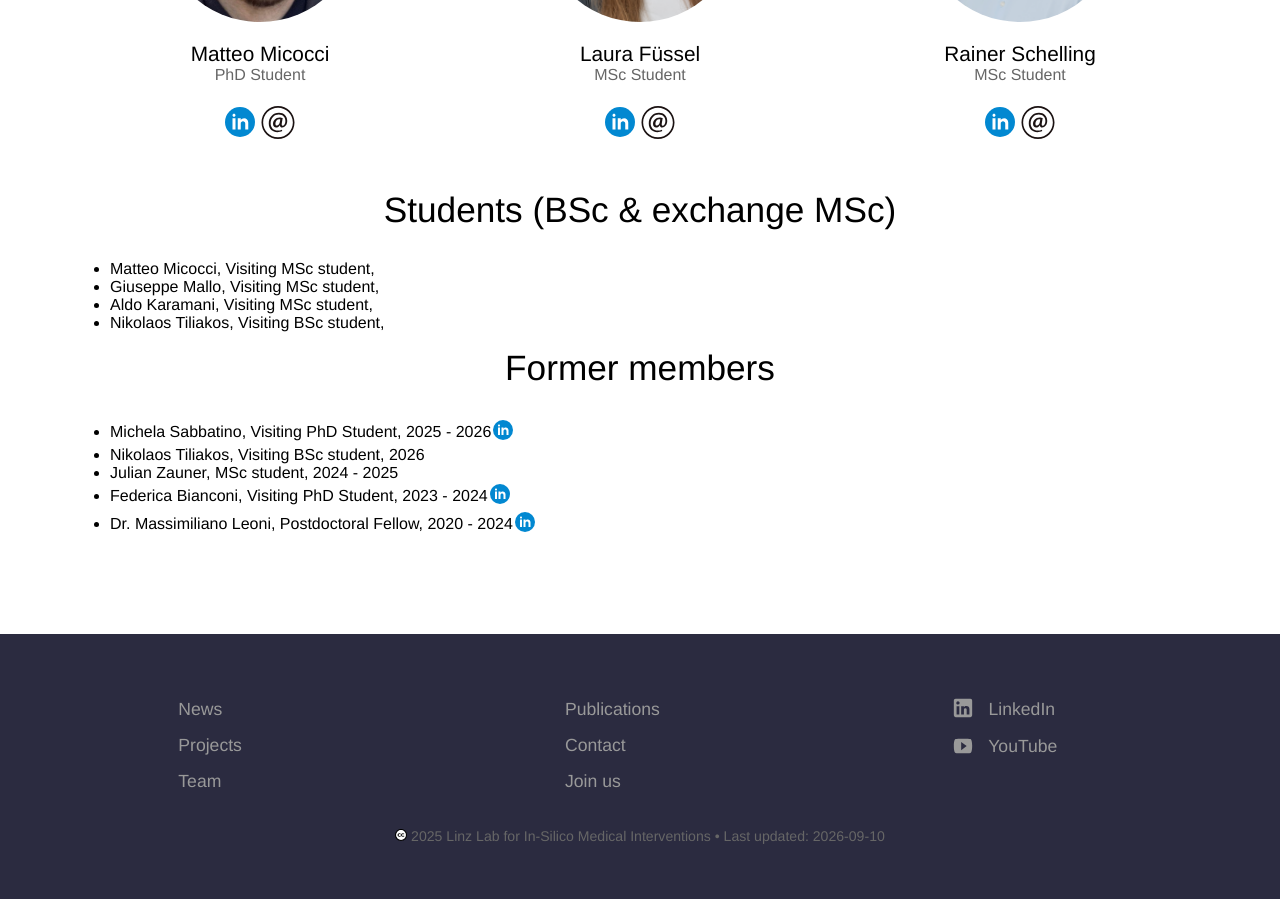
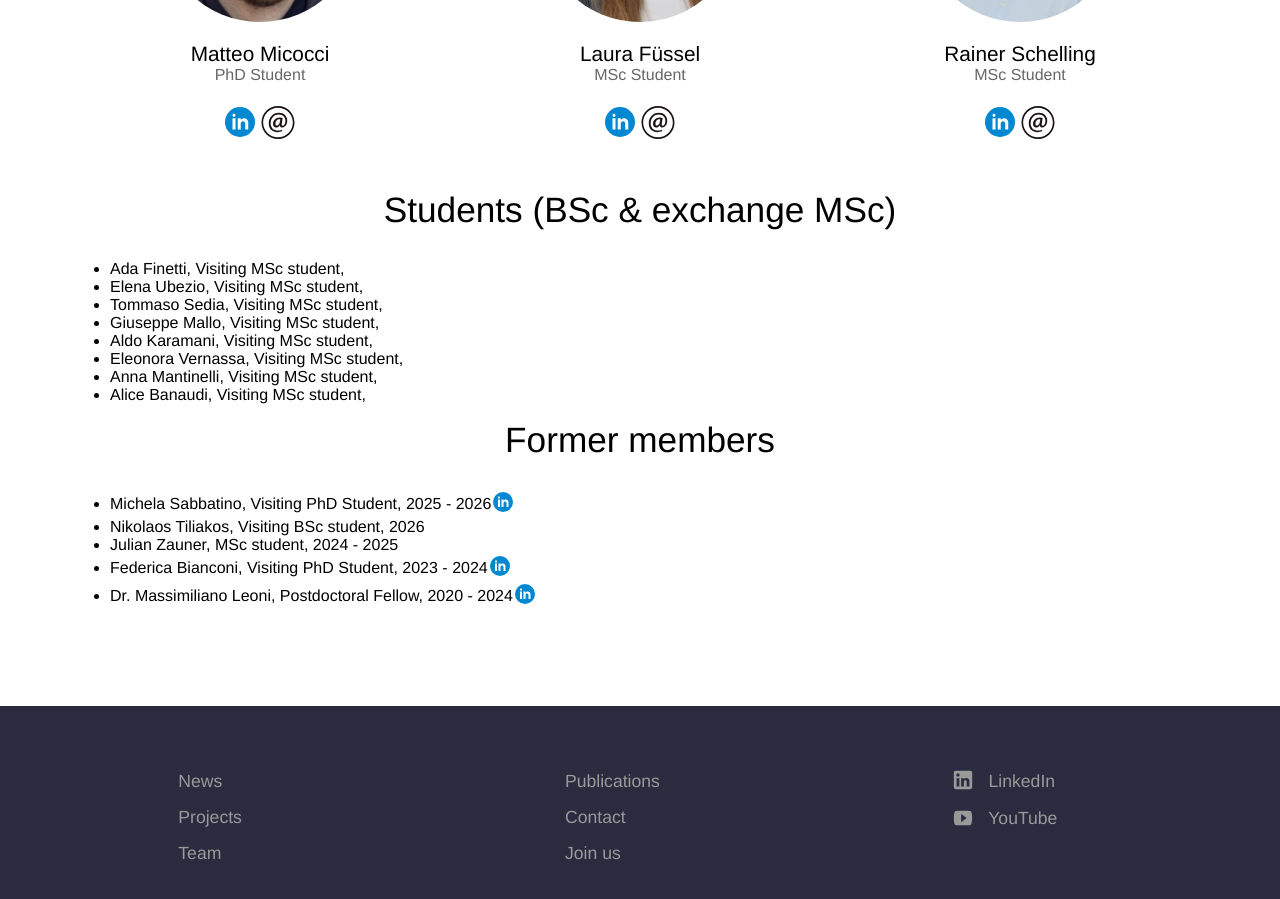
Before and after one commit to linzlabinsilmed/linzlabinsilmed.github.io, a Jekyll site: the page built from team.html, in a window 1280 px wide and 900 px high, scrolled down 1288 px. Built offline with Jekyll 4.4.1, drawn with Linux system fonts in a browser that asks for light colours.

Commit message:
Update students.yml

```diff
--- a/_data/team/students.yml
+++ b/_data/team/students.yml
@@ -1,8 +1,16 @@
-- name: Matteo Micocci
+- name: Ada Finetti
+  position: Visiting MSc student
+- name: Elena Ubezio
+  position: Visiting MSc student
+- name: Tommaso Sedia
   position: Visiting MSc student
 - name: Giuseppe Mallo
   position: Visiting MSc student
 - name: Aldo Karamani
   position: Visiting MSc student
-- name: Nikolaos Tiliakos
-  position: Visiting BSc student
+- name: Eleonora Vernassa
+  position: Visiting MSc student
+- name: Anna Mantinelli
+  position: Visiting MSc student
+- name: Alice Banaudi
+  position: Visiting MSc student
```
